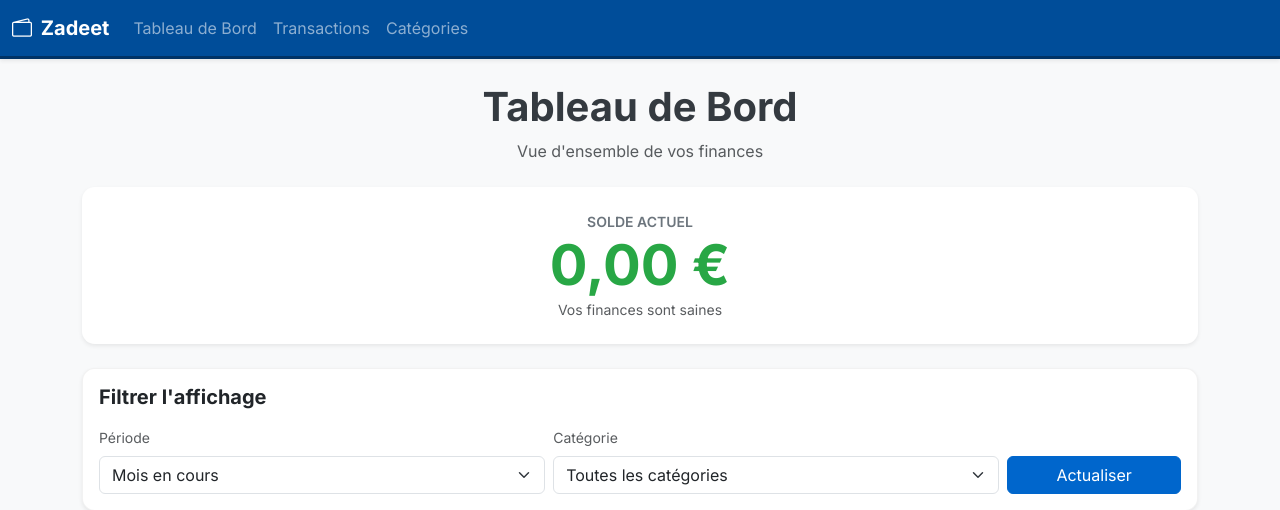
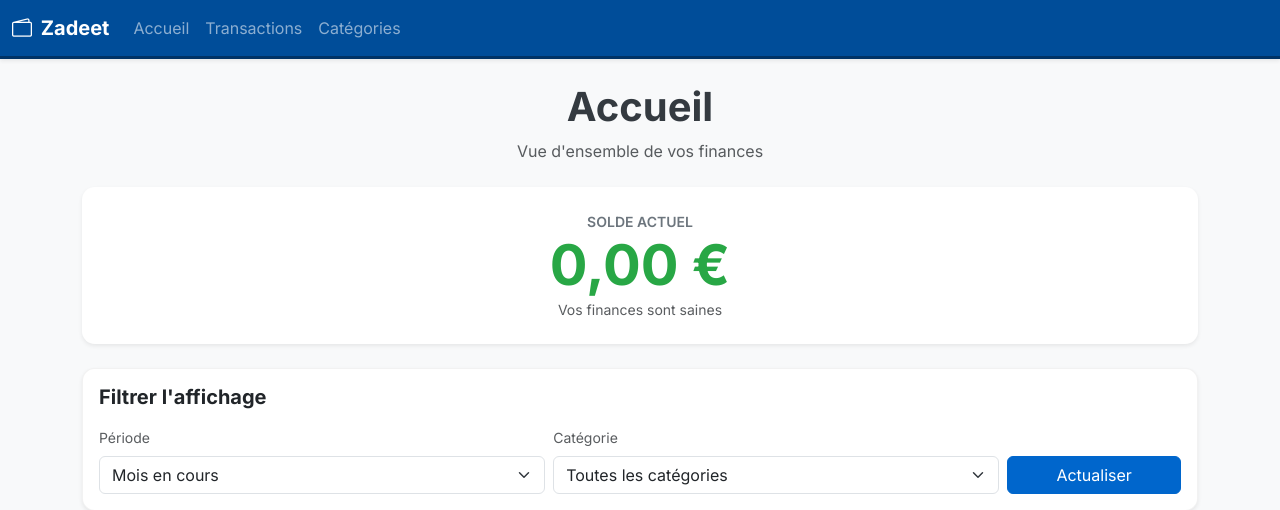
Before and after one commit to dohaab14/zadeet, a FastAPI app: page / in a window 1280 px wide. Shown: the top 510 px of the page. Run offline with FastAPI, Linux system fonts and the light colour scheme; data that the repository does not hold is empty.

Commit message:
changement de Tableau de bord en accueil

```diff
--- a/app/frontend/js/app.js
+++ b/app/frontend/js/app.js
@@ -12,7 +12,7 @@ function loadNavbar() {
         </button>
         <div class="collapse navbar-collapse" id="navbarNav">
           <ul class="navbar-nav me-auto">
-            <li class="nav-item"><a class="nav-link" href="/index.html">Tableau de Bord</a></li>
+            <li class="nav-item"><a class="nav-link" href="/index.html">Accueil</a></li>
             <li class="nav-item"><a class="nav-link" href="/transactions.html">Transactions</a></li>
             <li class="nav-item"><a class="nav-link" href="/categories.html">Catégories</a></li>
           </ul>
--- a/app/frontend/templates/index.html
+++ b/app/frontend/templates/index.html
@@ -3,7 +3,7 @@
 <head>
     <meta charset="UTF-8">
     <meta name="viewport" content="width=device-width, initial-scale=1.0">
-    <title>Zadeet - Tableau de Bord</title>
+    <title>Zadeet - Accueil</title>
     <link href="https://cdn.jsdelivr.net/npm/bootstrap@5.3.0/dist/css/bootstrap.min.css" rel="stylesheet">
     <link rel="stylesheet" href="../static/style.css">
     <link rel="stylesheet" href="https://cdn.jsdelivr.net/npm/bootstrap-icons@1.10.0/font/bootstrap-icons.css">
@@ -15,7 +15,7 @@
 
     <div class="container pb-5">
         <header class="text-center mb-4">
-            <h1 class="fw-bold">Tableau de Bord</h1>
+            <h1 class="fw-bold">Accueil</h1>
             <p class="text-muted">Vue d'ensemble de vos finances</p>
         </header>
 
```
